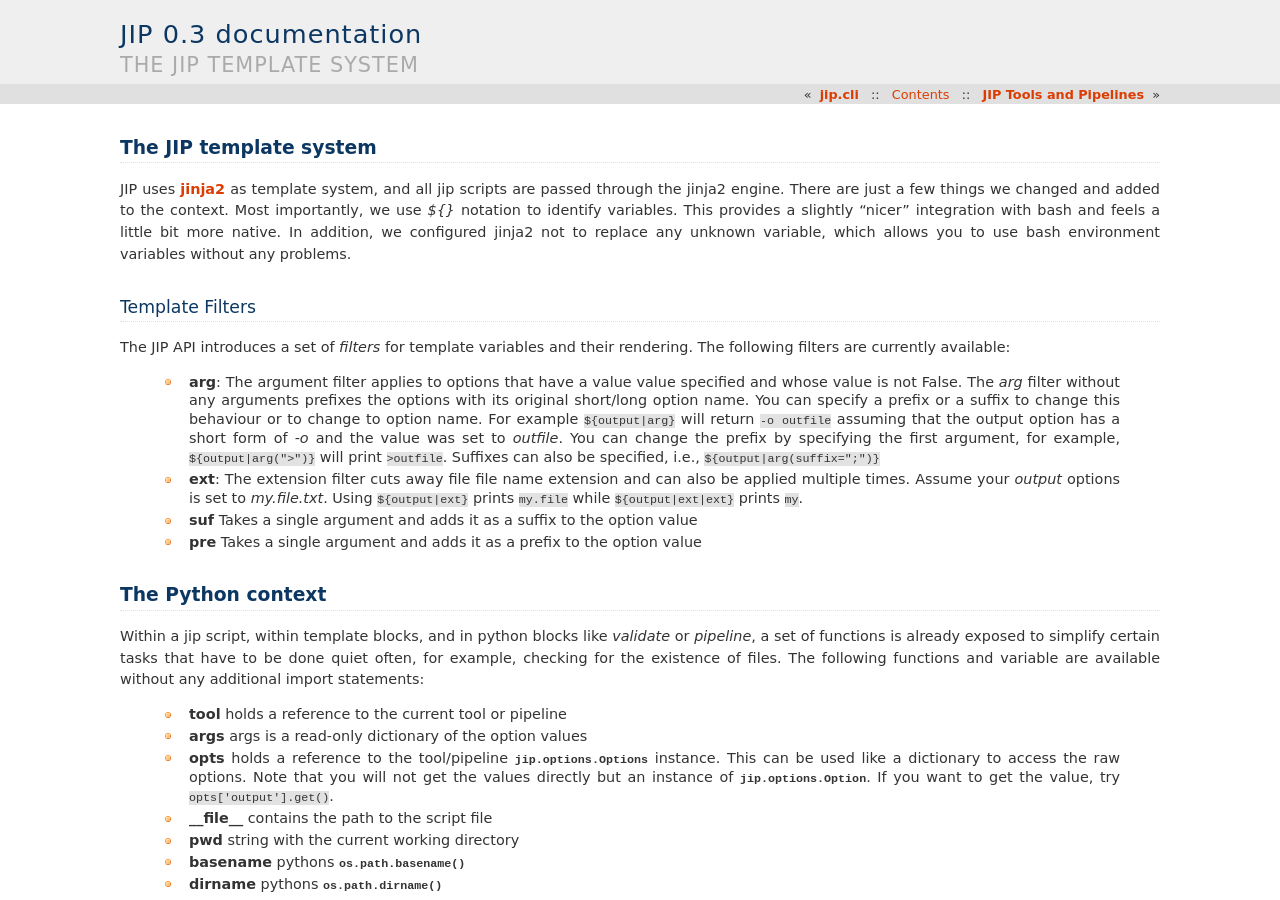
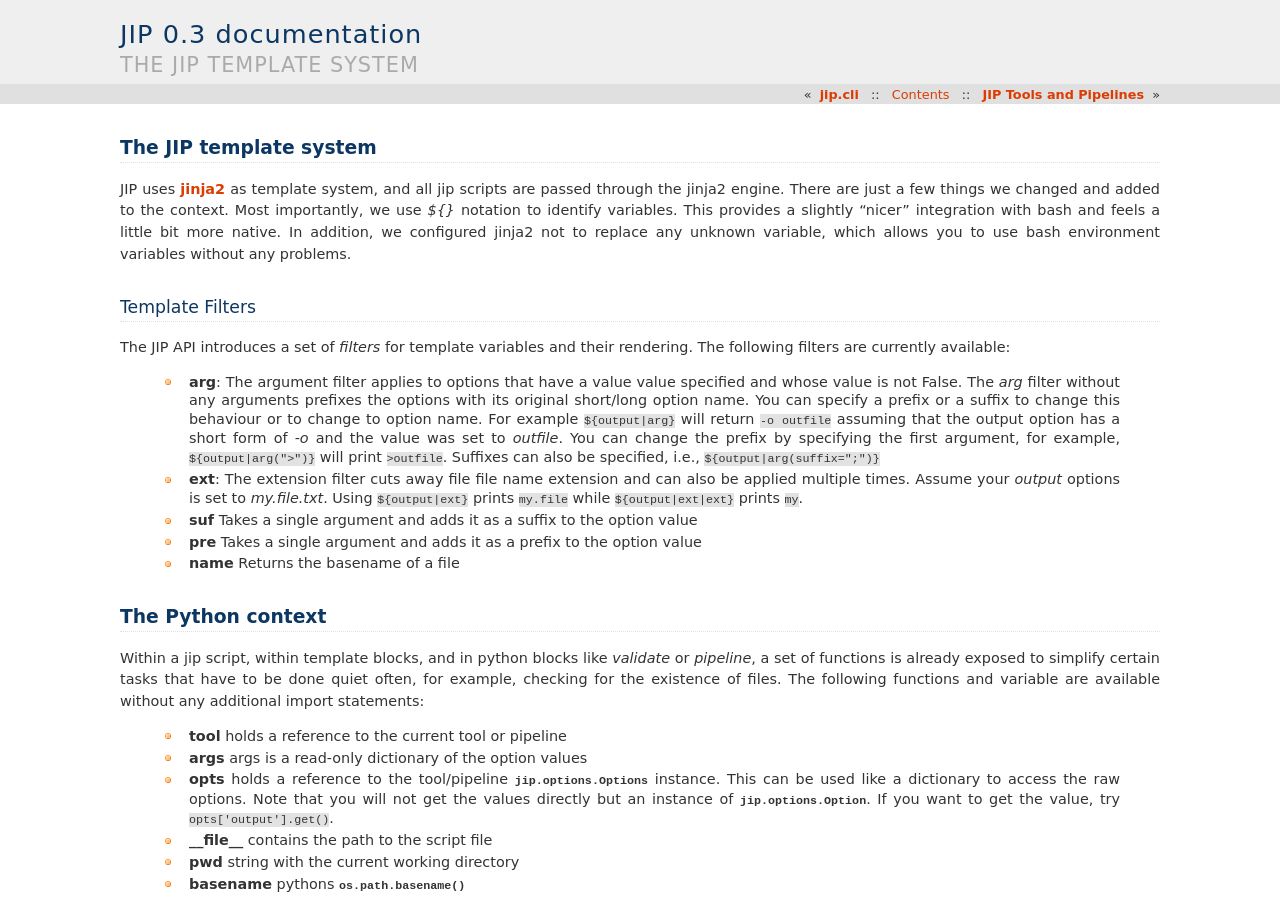
Before and after one commit to thasso/pyjip, a Sphinx documentation site: the page built from docs/source/templates.rst, in a window 1280 px wide and 900 px high. Built offline with Sphinx 7.4.7, drawn with Linux system fonts in a browser that asks for light colours.

Commit message:
Added name filter tyo docs

```diff
--- a/docs/source/templates.rst
+++ b/docs/source/templates.rst
@@ -32,6 +32,7 @@
       ``${output|ext|ext}`` prints ``my``.
     * **suf** Takes a single argument and adds it as a suffix to the option value
     * **pre** Takes a single argument and adds it as a prefix to the option value
+    * **name** Returns the basename of a file
 
 .. _python_context:
 
```
